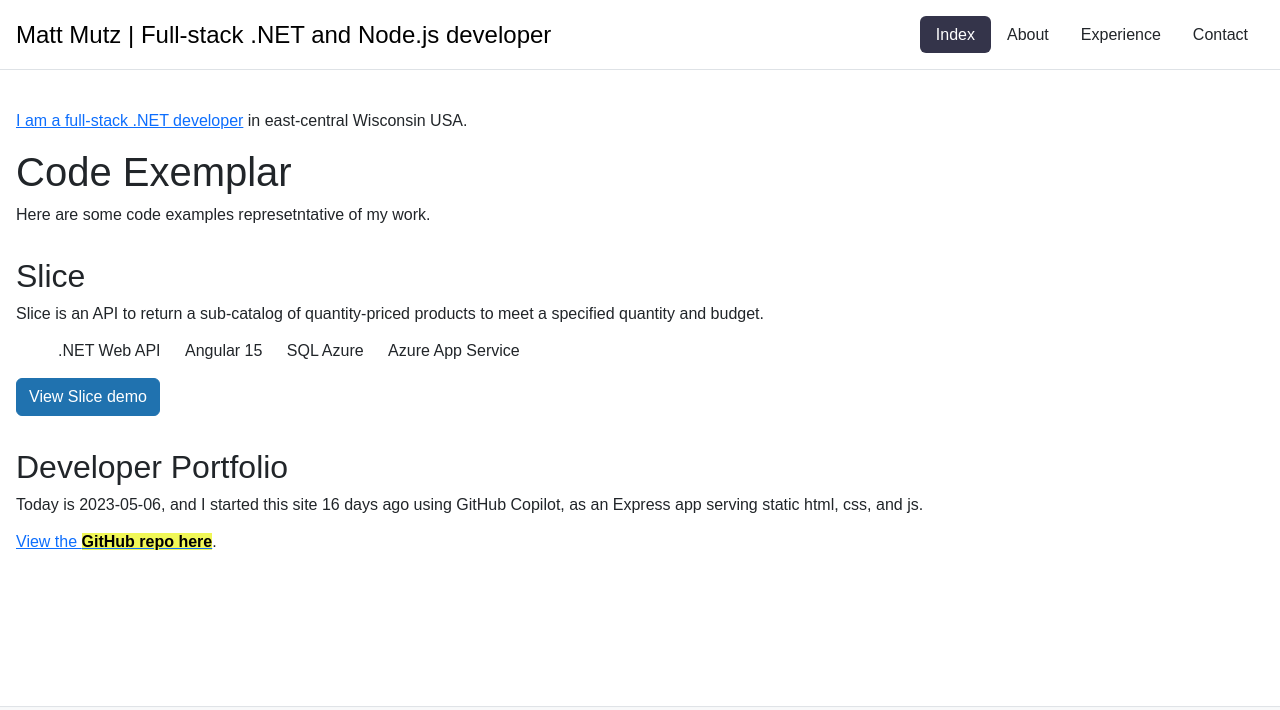
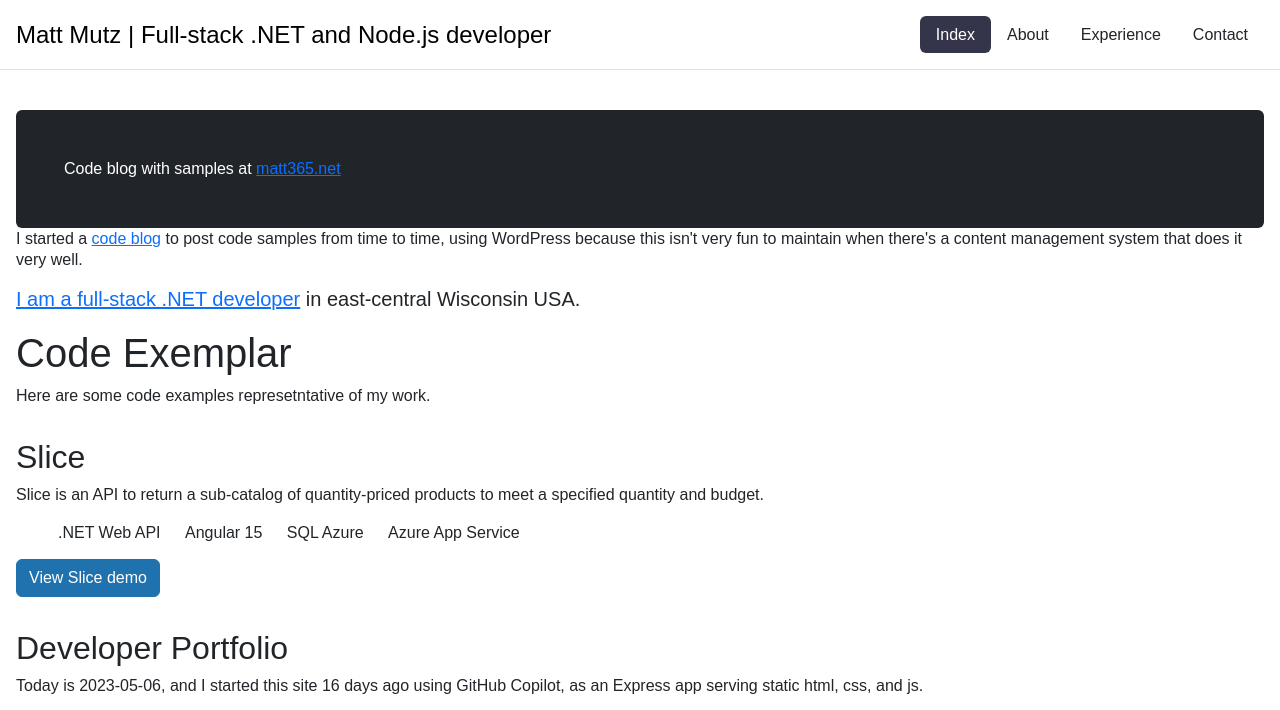
Before and after one commit to mattmutz/code-examples, a website: page public/index.html in a window 1280 px wide. Shown: the top 710 px of the page. Drawn offline with nearby package versions, Linux system fonts and the light colour scheme.

Commit message:
added link to code blog

```diff
--- a/public/index.html
+++ b/public/index.html
@@ -46,9 +46,12 @@
       </ul>
     </header>
         <div id="main" class="p-3">
+            <div class="jumbotron p-4 p-md-5 text-white rounded bg-dark">
+                Code blog with samples at <a href="https://matt365.net">matt365.net</a>
+            </div>
+            <p class="promo">I started a <a href="https://matt365.net" target="_blank" >code blog<a> to post code samples from time to time, using WordPress because this isn't very fun to maintain when there's a content management system that does it very well.</p>
             <div id="portfolio">
-
-                <p><a href="https://github.com/mattmutz">I am a full-stack .NET developer</a> in east-central Wisconsin USA.</p>
+                <p class="lead"><a href="https://github.com/mattmutz">I am a full-stack .NET developer</a> in east-central Wisconsin USA.</p>
                 <h1>Code Exemplar</h1>
                 <p>Here are some code examples represetntative of my work.</p>
                 <h2 class="project">Slice</h2>
```
